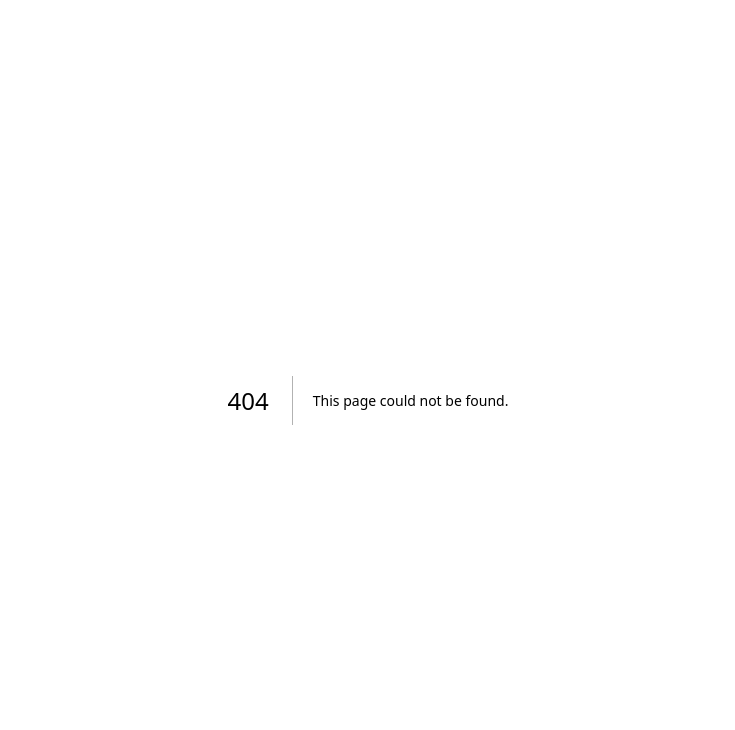
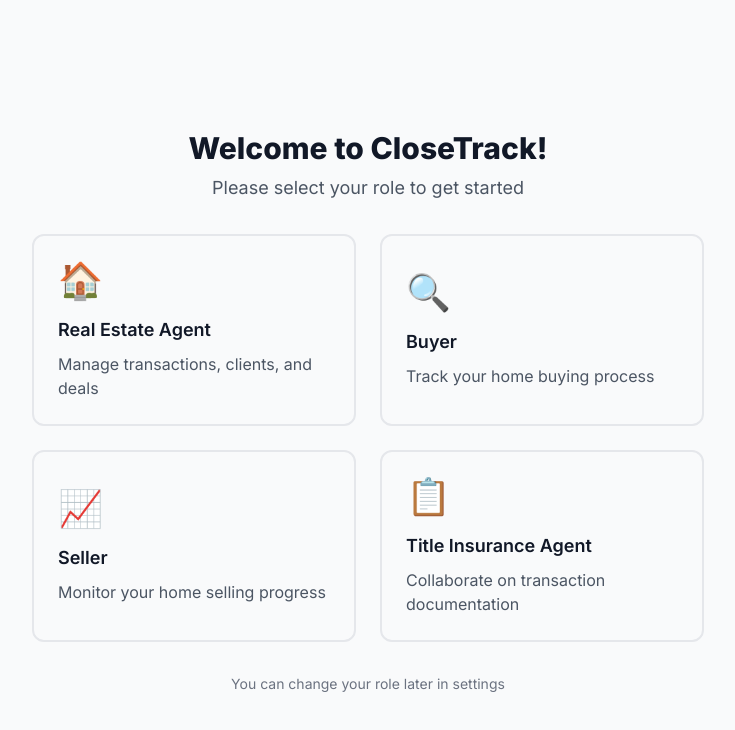
Before and after one commit to CloseTrack/CloseTrack, a Next.js app: page /role-selection in a window 1280 px wide. Before the commit this address had no page. Shown: the top 730 px of the page, without its empty margins (272-1007 px from the left). Built offline with nearby package versions, Linux system fonts and the light colour scheme.

Commit message:
Add role selection during sign-up process and improve user onboarding

```diff
--- /dev/null
+++ b/src/app/api/user/role/route.ts
@@ -0,0 +1,38 @@
+import { NextRequest, NextResponse } from 'next/server'
+import { auth } from '@clerk/nextjs/server'
+import { prisma } from '@/lib/prisma'
+import { UserRole } from '@prisma/client'
+
+export async function POST(request: NextRequest) {
+  try {
+    const { userId } = await auth()
+
+    if (!userId) {
+      return NextResponse.json({ error: 'Unauthorized' }, { status: 401 })
+    }
+
+    const { role } = await request.json()
+
+    if (!role || !Object.values(UserRole).includes(role)) {
+      return NextResponse.json({ error: 'Invalid role' }, { status: 400 })
+    }
+
+    // Update user role in database
+    const updatedUser = await prisma.user.update({
+      where: { clerkId: userId },
+      data: { role: role as UserRole }
+    })
+
+    return NextResponse.json({
+      success: true,
+      user: updatedUser,
+      message: 'Role updated successfully'
+    })
+  } catch (error) {
+    console.error('Role update error:', error)
+    return NextResponse.json(
+      { error: 'Failed to update role' },
+      { status: 500 }
+    )
+  }
+}
--- a/src/app/api/webhooks/clerk/route.ts
+++ b/src/app/api/webhooks/clerk/route.ts
@@ -64,6 +64,9 @@ export async function POST(request: NextRequest) {
       })
 
       console.log('User created:', { id, email: email_addresses[0].email_address })
+
+      // Note: We'll redirect to role selection page after sign-up
+      // The user will be created with default role and can change it
     }
 
     if (eventType === 'user.updated') {
--- /dev/null
+++ b/src/app/role-selection/page.tsx
@@ -0,0 +1,110 @@
+'use client'
+
+import { useState, useEffect } from 'react'
+import { useRouter } from 'next/navigation'
+import { UserRole } from '@prisma/client'
+
+export default function RoleSelectionPage() {
+  const [selectedRole, setSelectedRole] = useState('')
+  const [isLoading, setIsLoading] = useState(false)
+  const router = useRouter()
+
+  const roles = [
+    {
+      value: 'real_estate_agent',
+      label: 'Real Estate Agent',
+      description: 'Manage transactions, clients, and deals',
+      icon: '🏠'
+    },
+    {
+      value: 'buyer',
+      label: 'Buyer',
+      description: 'Track your home buying process',
+      icon: '🔍'
+    },
+    {
+      value: 'seller',
+      label: 'Seller',
+      description: 'Monitor your home selling progress',
+      icon: '📈'
+    },
+    {
+      value: 'title_insurance_agent',
+      label: 'Title Insurance Agent',
+      description: 'Collaborate on transaction documentation',
+      icon: '📋'
+    }
+  ]
+
+  const handleRoleSelection = async (role: string) => {
+    setIsLoading(true)
+
+    try {
+      const response = await fetch('/api/user/role', {
+        method: 'POST',
+        headers: {
+          'Content-Type': 'application/json',
+        },
+        body: JSON.stringify({ role }),
+      })
+
+      if (response.ok) {
+        // Redirect to dashboard after successful role update
+        router.push('/dashboard')
+      } else {
+        console.error('Failed to update role')
+        alert('Failed to update role. Please try again.')
+      }
+    } catch (error) {
+      console.error('Error updating role:', error)
+      alert('Error updating role. Please try again.')
+    } finally {
+      setIsLoading(false)
+    }
+  }
+
+  return (
+    <div className="min-h-screen flex items-center justify-center bg-gray-50 py-12 px-4 sm:px-6 lg:px-8">
+      <div className="max-w-2xl w-full space-y-8">
+        <div className="text-center">
+          <h2 className="mt-6 text-3xl font-extrabold text-gray-900">
+            Welcome to CloseTrack!
+          </h2>
+          <p className="mt-2 text-lg text-gray-600">
+            Please select your role to get started
+          </p>
+        </div>
+
+        <div className="grid grid-cols-1 md:grid-cols-2 gap-6">
+          {roles.map((role) => (
+            <button
+              key={role.value}
+              onClick={() => handleRoleSelection(role.value)}
+              disabled={isLoading}
+              className="p-6 text-left border-2 border-gray-200 rounded-xl hover:border-blue-500 hover:bg-blue-50 transition-all duration-200 disabled:opacity-50 disabled:cursor-not-allowed"
+            >
+              <div className="text-4xl mb-4">{role.icon}</div>
+              <div className="font-semibold text-lg text-gray-900 mb-2">
+                {role.label}
+              </div>
+              <div className="text-gray-600">{role.description}</div>
+            </button>
+          ))}
+        </div>
+
+        {isLoading && (
+          <div className="text-center">
+            <div className="inline-block animate-spin rounded-full h-8 w-8 border-b-2 border-blue-600"></div>
+            <p className="mt-2 text-gray-600">Setting up your account...</p>
+          </div>
+        )}
+
+        <div className="text-center">
+          <p className="text-sm text-gray-500">
+            You can change your role later in settings
+          </p>
+        </div>
+      </div>
+    </div>
+  )
+}
--- a/src/app/sign-up/page.tsx
+++ b/src/app/sign-up/page.tsx
@@ -1,19 +1,128 @@
+'use client'
+
+import { useState } from 'react'
 import { SignUp } from '@clerk/nextjs'
+import { useRouter } from 'next/navigation'
 
-export default function SignUpPage() {
+export default function CustomSignUpPage() {
+  const [showRoleSelection, setShowRoleSelection] = useState(false)
+  const [selectedRole, setSelectedRole] = useState('')
+  const router = useRouter()
+
+  const roles = [
+    {
+      value: 'real_estate_agent',
+      label: 'Real Estate Agent',
+      description: 'Manage transactions, clients, and deals'
+    },
+    {
+      value: 'buyer',
+      label: 'Buyer',
+      description: 'Track your home buying process'
+    },
+    {
+      value: 'seller',
+      label: 'Seller',
+      description: 'Monitor your home selling progress'
+    },
+    {
+      value: 'title_insurance_agent',
+      label: 'Title Insurance Agent',
+      description: 'Collaborate on transaction documentation'
+    }
+  ]
+
+  const handleRoleSelection = async (role: string) => {
+    setSelectedRole(role)
+    setShowRoleSelection(false)
+
+    // Update user role via API
+    try {
+      const response = await fetch('/api/user/role', {
+        method: 'POST',
+        headers: {
+          'Content-Type': 'application/json',
+        },
+        body: JSON.stringify({ role }),
+      })
+
+      if (response.ok) {
+        console.log('Role updated successfully')
+      } else {
+        console.error('Failed to update role')
+      }
+    } catch (error) {
+      console.error('Error updating role:', error)
+    }
+  }
+
+  if (showRoleSelection) {
+    return (
+      <div className="min-h-screen flex items-center justify-center bg-gray-50 py-12 px-4 sm:px-6 lg:px-8">
+        <div className="max-w-md w-full space-y-8">
+          <div>
+            <h2 className="mt-6 text-center text-3xl font-extrabold text-gray-900">
+              Choose Your Role
+            </h2>
+            <p className="mt-2 text-center text-sm text-gray-600">
+              Select the role that best describes you
+            </p>
+          </div>
+
+          <div className="space-y-4">
+            {roles.map((role) => (
+              <button
+                key={role.value}
+                onClick={() => handleRoleSelection(role.value)}
+                className="w-full p-4 text-left border border-gray-300 rounded-lg hover:border-blue-500 hover:bg-blue-50 transition-colors"
+              >
+                <div className="font-semibold text-gray-900">{role.label}</div>
+                <div className="text-sm text-gray-600">{role.description}</div>
+              </button>
+            ))}
+          </div>
+
+          <button
+            onClick={() => setShowRoleSelection(false)}
+            className="w-full py-2 px-4 border border-gray-300 rounded-md text-gray-700 hover:bg-gray-50"
+          >
+            Back to Sign Up
+          </button>
+        </div>
+      </div>
+    )
+  }
+
   return (
-    <div className="min-h-screen flex items-center justify-center bg-gray-50">
+    <div className="min-h-screen flex items-center justify-center bg-gray-50 py-12 px-4 sm:px-6 lg:px-8">
       <div className="max-w-md w-full space-y-8">
-        <div className="text-center">
-          <h2 className="mt-6 text-3xl font-extrabold text-gray-900">
-            Create your CloseTrack account
+        <div>
+          <h2 className="mt-6 text-center text-3xl font-extrabold text-gray-900">
+            Create Your Account
           </h2>
-          <p className="mt-2 text-sm text-gray-600">
-            Get started with CloseTrack today. Manage your real estate transactions with ease.
+          <p className="mt-2 text-center text-sm text-gray-600">
+            Sign up to get started with CloseTrack
           </p>
         </div>
-        <div className="flex justify-center">
-          <SignUp />
+
+        <div className="mt-8">
+          <SignUp
+            afterSignUpUrl="/role-selection"
+            appearance={{
+              elements: {
+                formButtonPrimary: 'bg-blue-600 hover:bg-blue-700 text-sm normal-case',
+              }
+            }}
+          />
+        </div>
+
+        <div className="text-center">
+          <button
+            onClick={() => setShowRoleSelection(true)}
+            className="text-blue-600 hover:text-blue-500 text-sm"
+          >
+            Need to select a different role? Click here
+          </button>
         </div>
       </div>
     </div>
--- a/src/middleware.ts
+++ b/src/middleware.ts
@@ -4,6 +4,7 @@ const isPublicRoute = createRouteMatcher([
   '/',
   '/sign-in(.*)',
   '/sign-up(.*)',
+  '/role-selection',
   '/api/webhooks(.*)',
   '/api/database',
   '/api/test-database',
```
